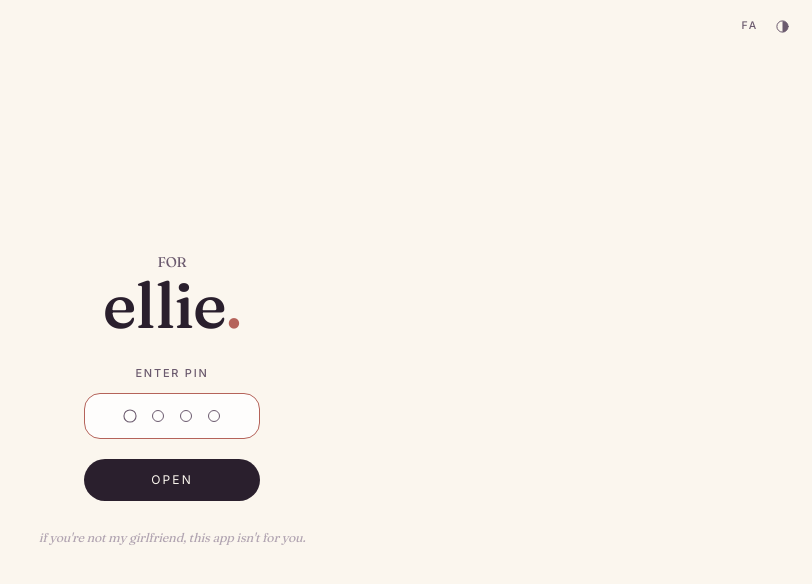
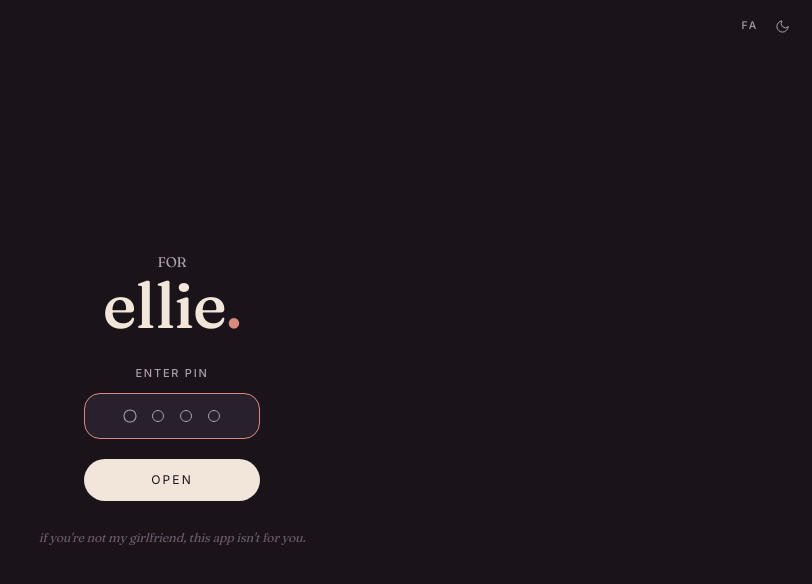
Before and after one commit to NeoVand/accrev, a SvelteKit app: page / in a window 1280 px wide. Shown: the top 584 px of the page, without its empty margins (468-1280 px from the left). Built offline with nearby package versions, Linux system fonts and the light colour scheme; what ts-fsrs would draw is missing.

Commit message:
feat: update theme handling to default to dark mode and adjust related translations

```diff
--- a/src/app.html
+++ b/src/app.html
@@ -14,17 +14,18 @@
 		<link rel="apple-touch-icon" href="%sveltekit.assets%/icon.svg" />
 		<title>accrev</title>
 		<script>
-			// Set theme before paint to avoid flash
+			// Set theme before paint to avoid flash. Defaults to dark; only flips to light when
+			// the user has explicitly chosen 'light', or 'system' AND the OS prefers light.
 			(function () {
 				try {
-					var t = localStorage.getItem('accrev:theme') || 'system';
-					var dark =
-						t === 'dark' ||
+					var t = localStorage.getItem('accrev:theme') || 'dark';
+					var light =
+						t === 'light' ||
 						(t === 'system' &&
-							window.matchMedia('(prefers-color-scheme: dark)').matches);
-					document.documentElement.setAttribute('data-theme', dark ? 'dark' : 'light');
+							window.matchMedia('(prefers-color-scheme: light)').matches);
+					document.documentElement.setAttribute('data-theme', light ? 'light' : 'dark');
 				} catch (e) {
-					document.documentElement.setAttribute('data-theme', 'light');
+					document.documentElement.setAttribute('data-theme', 'dark');
 				}
 			})();
 		</script>
--- a/src/lib/db.ts
+++ b/src/lib/db.ts
@@ -66,7 +66,7 @@ export async function getOrCreateProfile(): Promise<Profile> {
 		totalXp: 0,
 		level: 1,
 		unlockedEggs: [],
-		theme: 'system',
+		theme: 'dark',
 		uiLang: 'en',
 		createdAt: Date.now()
 	};
--- a/src/lib/state/i18n.svelte.ts
+++ b/src/lib/state/i18n.svelte.ts
@@ -297,7 +297,7 @@ const fa: Record<MessageKey, MsgValue> = {
 	welcome_pin_placeholder: '••••',
 	welcome_unlock: 'بازکن',
 	welcome_wrong: 'دوباره امتحان کن 💗',
-	welcome_footer: 'اگه الی نیستی، این برنامه برای تو نیست.',
+	welcome_footer: 'اگه دوست‌دخترم نیستی، این برنامه برای تو نیست.',
 
 	exit_session: 'خروج از جلسه',
 
--- a/src/lib/state/theme.svelte.ts
+++ b/src/lib/state/theme.svelte.ts
@@ -4,8 +4,8 @@ import type { Theme } from '$lib/types';
 const STORAGE_KEY = 'accrev:theme';
 
 class ThemeState {
-	pref = $state<Theme>('system');
-	resolved = $state<'light' | 'dark'>('light');
+	pref = $state<Theme>('dark');
+	resolved = $state<'light' | 'dark'>('dark');
 
 	constructor() {
 		if (!browser) return;
```
